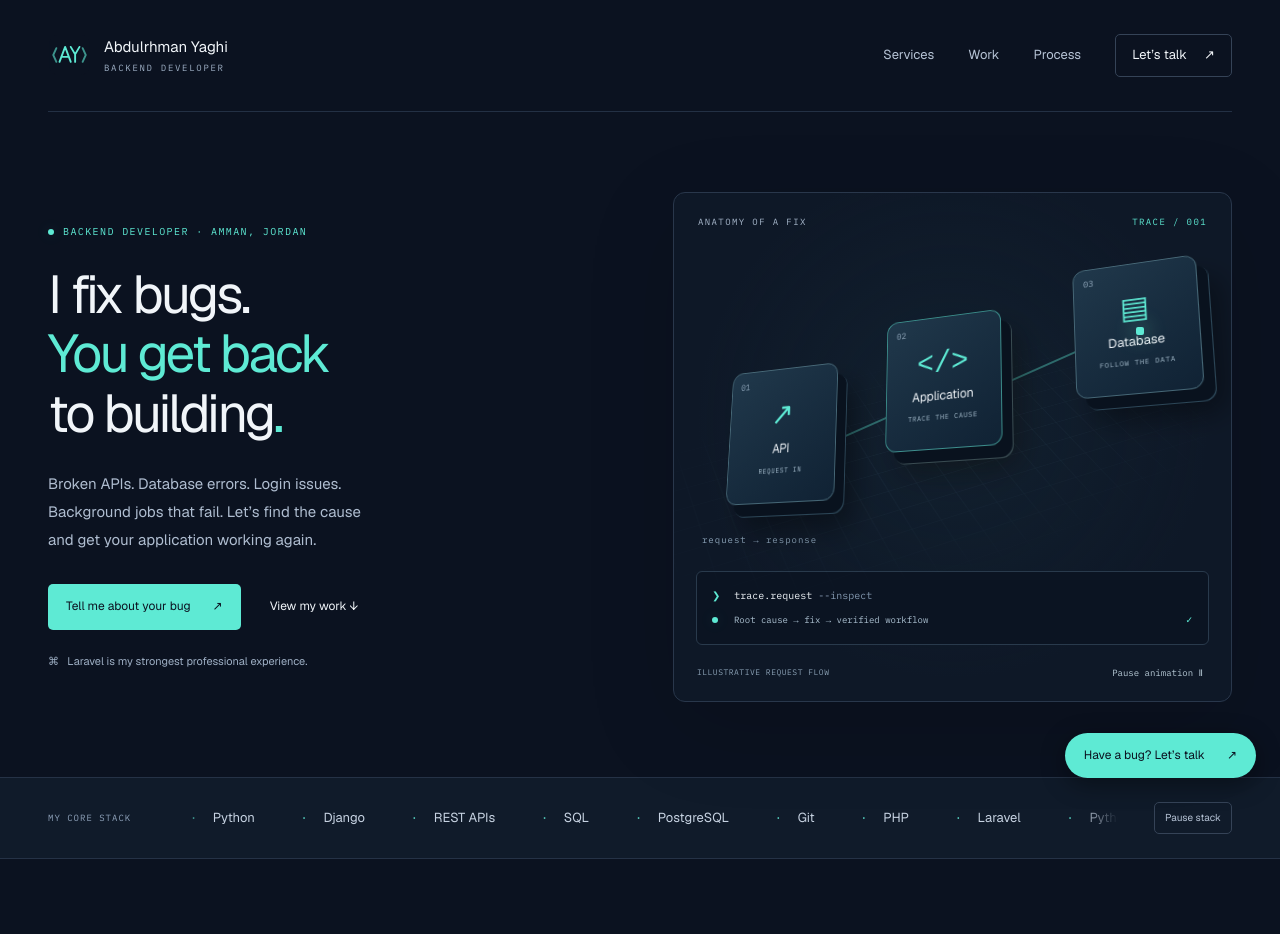
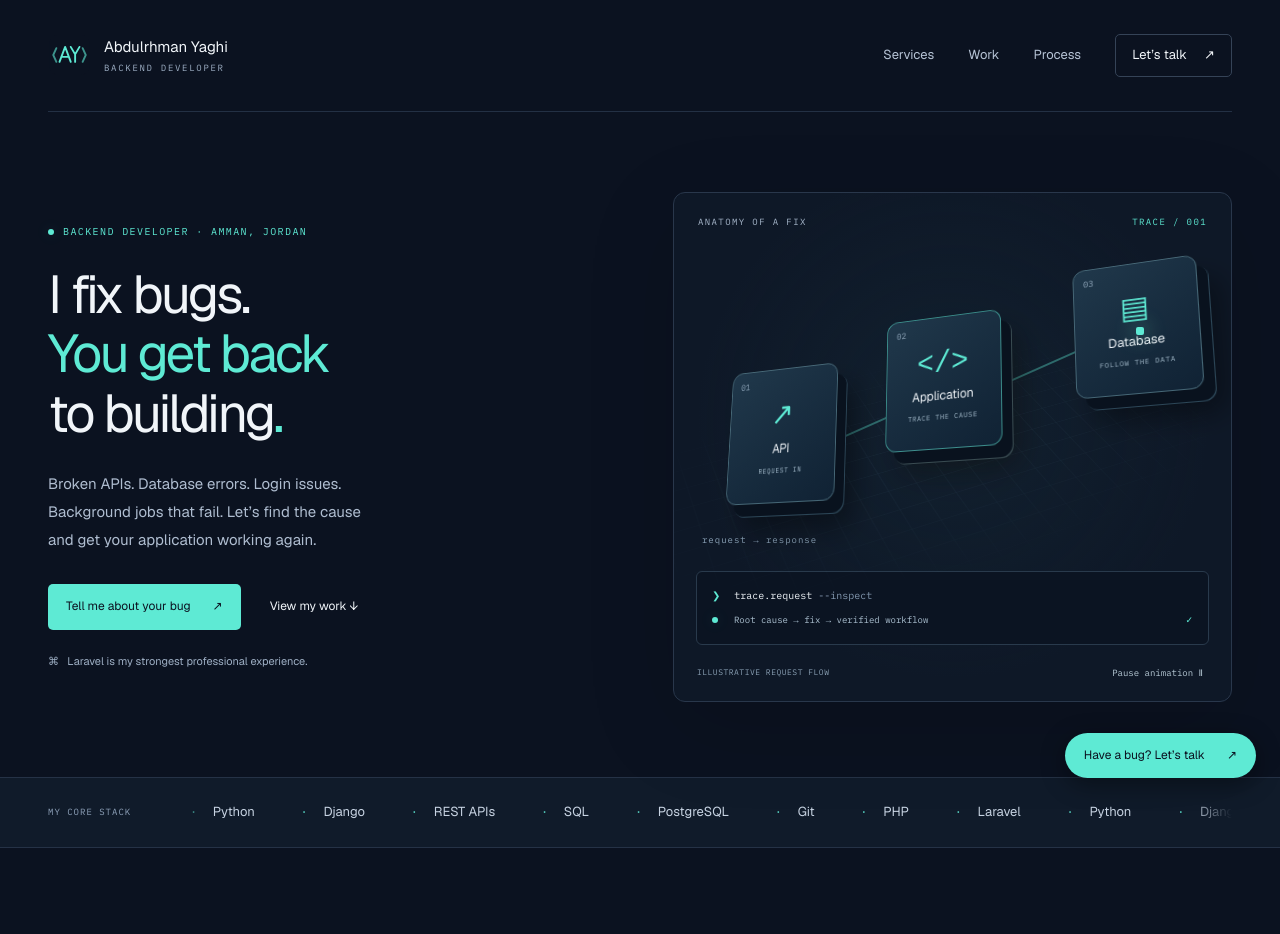
Before and after one commit to Abdulrhman-yaghi/abdulrhman-portfolio, a React (Vite) app: page / in a window 1280 px wide. Shown: the top 934 px of the page. Built offline with nearby package versions, Linux system fonts and the light colour scheme.

Commit message:
Simplify stack slider to pause on hover and focus

```diff
--- a/src/App.css
+++ b/src/App.css
@@ -1200,16 +1200,6 @@ dd {
   color: #5eead4;
   margin-right: 18px;
 }
-.stack-toggle {
-  background: transparent;
-  border: 1px solid #354357;
-  border-radius: 5px;
-  padding: 7px 10px;
-  color: #b6c3d5;
-  font-size: 10px;
-  flex-shrink: 0;
-}
-.stack-paused .stack-track,
 .skills-band:hover .stack-track,
 .skills-band:focus-within .stack-track {
   animation-play-state: paused;
@@ -1268,9 +1258,6 @@ dd {
   }
 }
 @media (prefers-reduced-motion: reduce) {
-  .stack-toggle {
-    display: none;
-  }
   .skills-inner > .stack-window {
     mask-image: none;
   }
@@ -1287,3 +1274,8 @@ dd {
     display: none;
   }
 }
+
+.stack-window:focus-visible {
+  outline: 2px solid #5eead4;
+  outline-offset: 5px;
+}
--- a/src/App.tsx
+++ b/src/App.tsx
@@ -78,7 +78,6 @@ function ProjectVisual({ id }: { id: string }) {
 }
 function App() {
   const [paused, setPaused] = useState(false);
-  const [stackPaused, setStackPaused] = useState(false);
   const [copyStatus, setCopyStatus] = useState("");
   const brief =
     "Application / website:\nExpected behavior:\nWhat happens instead:\nSteps to reproduce:\nRecent changes:\nDeadline:";
@@ -196,10 +195,15 @@ function App() {
             </div>
           </div>
         </section>
-        <div className={`skills-band ${stackPaused ? "stack-paused" : ""}`}>
+        <div className="skills-band">
           <div className="wrap skills-inner">
             <span className="mono">MY CORE STACK</span>
-            <div className="stack-window">
+            <div
+              className="stack-window"
+              tabIndex={0}
+              role="region"
+              aria-label="Core skills; hover or focus to pause scrolling"
+            >
               <div className="stack-track">
                 {[0, 1].map((copy) => (
                   <div
@@ -223,13 +227,6 @@ function App() {
                 ))}
               </div>
             </div>
-            <button
-              className="stack-toggle"
-              onClick={() => setStackPaused(!stackPaused)}
-              aria-pressed={stackPaused}
-            >
-              {stackPaused ? "Play stack" : "Pause stack"}
-            </button>
           </div>
         </div>
         <section className="section wrap" id="services">
```
Also changed, not shown: 1 other file (tests, documents, lock files or other folders).
